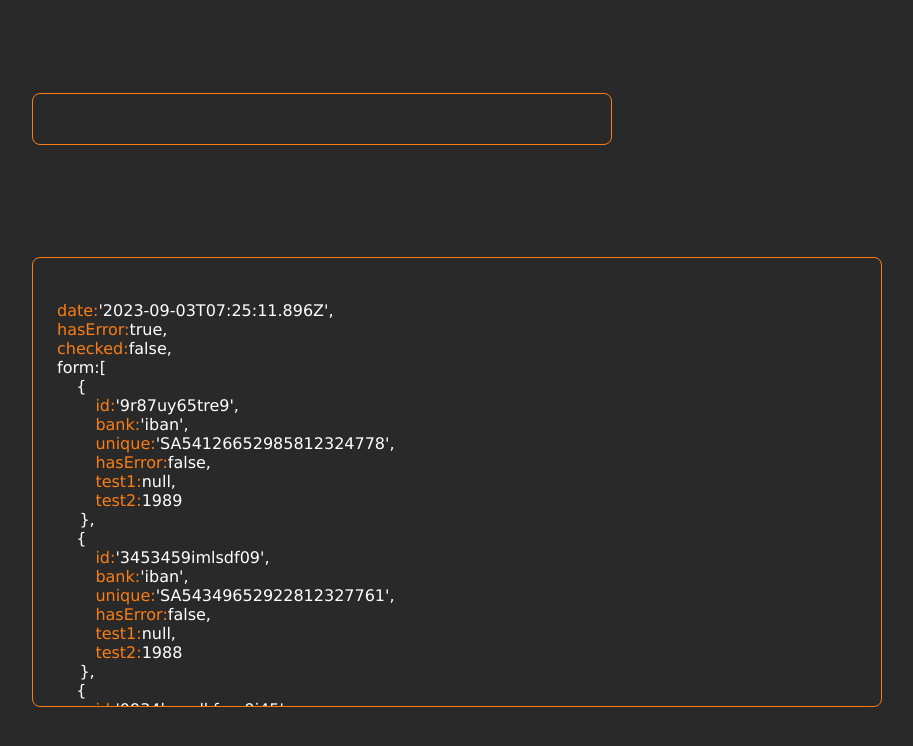
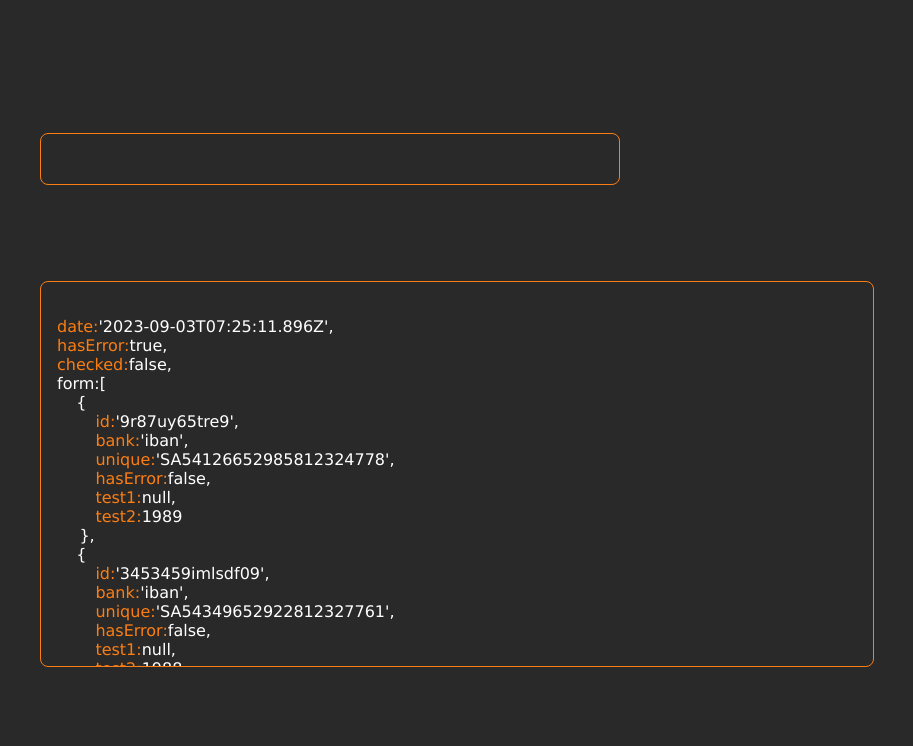
Before and after one commit to Dave86dev/jsonsurferTS, a React (Vite) app: page / in a window 1280 px wide. Shown: the top 746 px of the page, without its empty margins (183-1096 px from the left). Built offline with nearby package versions, Linux system fonts and the light colour scheme.

Commit message:
hotfix: final UI revision

```diff
--- a/src/App.css
+++ b/src/App.css
@@ -28,14 +28,14 @@ h4 {
 }
 
 .jsonContainer {
-  max-height: 25em;
+  max-height: 22em;
   width: 50em;
   overflow-y: auto;
   overflow-x: auto;
   padding: 0em 0em 0.5em 0.5em;
   border-radius: 0.5em;
   border: 0.05em solid #fb7e14;
-  padding: 1.5em;
+  padding: 1em;
 }
 
 .input {
@@ -59,12 +59,13 @@ h4 {
 .answer {
   display: flex;
   flex-direction: column;
-  margin-bottom: 3em;
+  margin-bottom: 2em;
 }
 
 .value {
   height: 1rem;
   margin-top: 3rem;
+  padding-left: 1em;
   color: white;
   font-size: 1em;
 }
```
